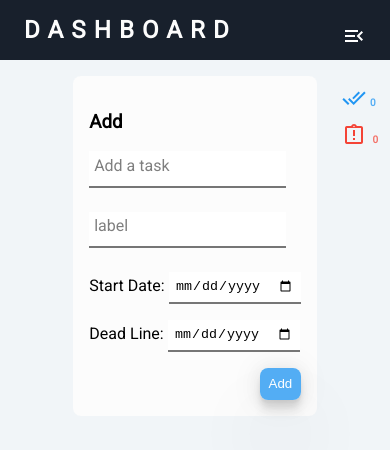
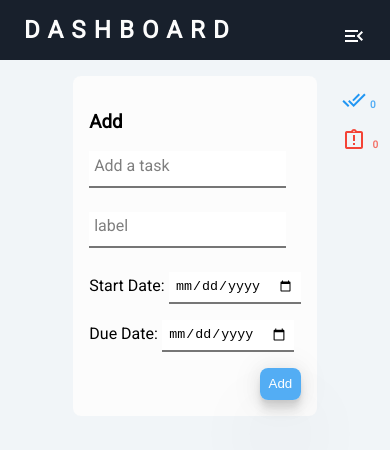
Before and after one commit to Betsegaw-hp/Todo_react_app, a React (Create React App) app: page / in a window 390 px wide. Both pictures are taken after a click on the button "* Get Started *". Shown: the top 450 px of the page. Built offline with nearby package versions, Linux system fonts and the light colour scheme.

Commit message:
some css and UI tweak

```diff
--- a/src/App.css
+++ b/src/App.css
@@ -166,12 +166,9 @@ body::-webkit-scrollbar-thumb,
 .show-more-btn:focus::before {
   content: '';
   position: absolute;
-  top:0;
-  left:0;
-  bottom:0;
-  right:0;
+  inset: 0;
   border-radius: 50%;
-  /* z-index: -1; */
+  z-index: -1;
   background: #4B52607D ;
 }
 .show-more-btn-rotate {
@@ -777,10 +774,34 @@ for significantly small devices
     right: 0;
     flex-direction: column;
     z-index: 1;
+    /* transform: translateX(100%);
+    background: var(--background-form);
+    box-shadow: var(--shadow2); */
   }
   .Dashboard nav .nav-btn-wraper div {
-    margin: .4rem 1.5rem;
+    position: relative;
+    padding: .5rem;
+    /* margin: 0 .5rem; */
   }
+  .Dashboard nav .nav-btn-wraper div:focus::after {
+    content: '';
+    position: absolute;
+    inset: 0;
+    border-radius: 50%;
+    background: #d8d8d873;
+    z-index: -1;
+  }
+  /* .nav-btn-wraper::after {
+    content: '';
+    position: absolute;
+    top: 25%;
+    left: -25%;
+    width: 40px;
+    height: 40px;
+    border-radius: 50%;
+    background-color: var(--background-form);
+    z-index: -1;
+  } */
  .show-more-btn {
     display: block;
   }
--- a/src/js/Components/Dasboard/FormCard.js
+++ b/src/js/Components/Dasboard/FormCard.js
@@ -1,7 +1,6 @@
 import React, { useContext, useState } from 'react';
 import { TaskContext } from '../../Contexts/addTaskContext';
 import { taskAdded } from '../../Reducers/actions';
-
 
 
 const FormCard = () => {
@@ -51,7 +50,7 @@ const FormCard = () => {
                    onChange={e => setSdate(e.target.value)}
                    required/><br></br>
 
-            <label htmlFor="dead-line">Dead Line: </label>
+            <label htmlFor="dead-line">Due Date: </label>
             <input type="date"
                    id="dead-line"
                    className="dead-line"
--- a/src/js/Components/Dasboard/ListCard.js
+++ b/src/js/Components/Dasboard/ListCard.js
@@ -30,7 +30,7 @@ const ListCard = (props) => {
         return setTimeGap('Expired');
       }
       console.log(day)
-      return setTimeGap(`${day !== 0 ? day + ' day left': 'less than a day'}`);
+      return setTimeGap(`${day !== 0 ? day + `${ day > 1 ? ' days left': ' day left'}`: 'less than a day'}`);
 
   },[dispatch, dispatchFailure, id, tasks])
 
```
